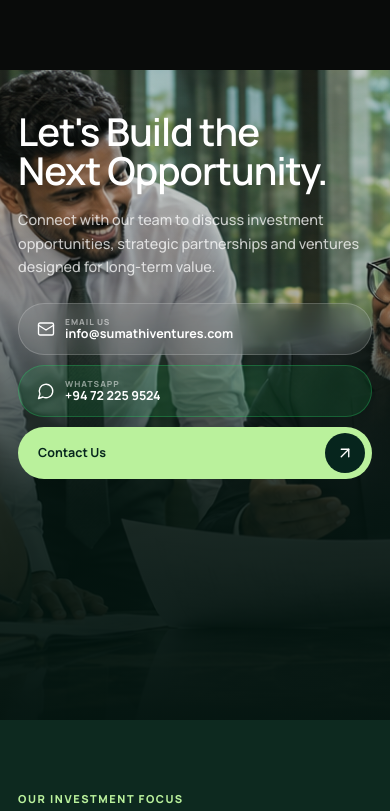
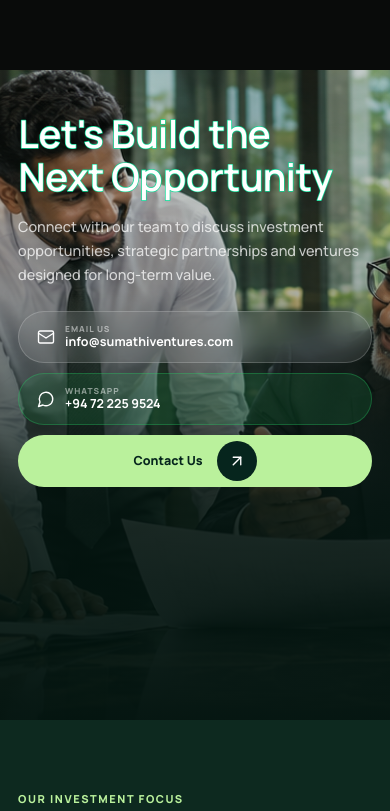
Before and after one commit to DIGIsumi2026/sumathi-ventures, a Next.js app: page /investment-focus in a window 390 px wide. Shown: the part 3331-4142 px from the top of the page. Built offline with nearby package versions, Linux system fonts and the light colour scheme.

Commit message:
heading-popup

```diff
--- a/src/components/common/StrokeText.tsx
+++ b/src/components/common/StrokeText.tsx
@@ -7,6 +7,8 @@ import '@/styles/common/stroke-text.css';
 
 type Props = {
   text: string;
+  active?: boolean;
+  lineBreakAfter?: number;
   strokeColor?: string;
   strokeWidth?: number;
   drawDuration?: number;
@@ -28,6 +30,8 @@ type Layout = {
 // Measure the real heading's wrapped words so the SVG retains its responsive typography.
 export default function StrokeText({
   text,
+  active,
+  lineBreakAfter,
   strokeColor = '#0ada95',
   strokeWidth = 1.4,
   drawDuration = 1.6,
@@ -37,7 +41,8 @@ export default function StrokeText({
   fontWeight = 800,
 }: Props) {
   const root = useRef<HTMLSpanElement>(null);
-  const entered = useSectionEntered(root);
+  const sectionEntered = useSectionEntered(root);
+  const entered = active ?? sectionEntered;
   const letters = useRef<(HTMLSpanElement | null)[]>([]);
   const baselines = useRef<(HTMLSpanElement | null)[]>([]);
   const wipe = useRef<SVGRectElement>(null);
@@ -83,7 +88,7 @@ export default function StrokeText({
       active = false;
       observer.disconnect();
     };
-  }, [words, fontWeight]);
+  }, [words, fontWeight, lineBreakAfter]);
 
   const ready = layout !== null;
   useLayoutEffect(() => {
@@ -130,11 +135,11 @@ export default function StrokeText({
   }, [ready, entered, text, drawDuration, fillDelay, stagger, ease]);
 
   return (
-    <span ref={root} className="stroke-text" role="img" aria-label={text} style={{ fontWeight }}>
+    <span ref={root} className="stroke-text" data-ready={ready} role="img" aria-label={text} style={{ fontWeight }}>
       <span className="stroke-text__layout" aria-hidden="true">
         {words.map((word, wordIndex) => (
           <span key={wordIndex}>
-            {wordIndex > 0 && ' '}
+            {wordIndex > 0 && (wordIndex === lineBreakAfter ? <br /> : ' ')}
             <span className="stroke-text__word">
               {word.chars.map((char, index) => (
                 <span
--- a/src/sections/home/HomeContactCta.tsx
+++ b/src/sections/home/HomeContactCta.tsx
@@ -20,9 +20,6 @@ export function HomeContactCta() {
 
       <div className="container sv-home-contact-cta__inner">
         <div className="sv-home-contact-cta__content">
-          <span className="sv-home-contact-cta__eyebrow">
-            CONTACT SUMATHI VENTURES
-          </span>
 
           <h2 id="sv-home-contact-cta-title">
             <StrokeText text="Let’s Start a Strategic Conversation" />
--- a/src/sections/investment-focus/InvestmentContactCta.tsx
+++ b/src/sections/investment-focus/InvestmentContactCta.tsx
@@ -2,11 +2,15 @@
 
 import Link from 'next/link';
 import { ArrowUpRight, Mail, MessageCircle } from 'lucide-react';
-import { motion, useReducedMotion } from 'motion/react';
+import { useRef } from 'react';
+import StrokeText from '@/components/common/StrokeText';
+import { motion, useInView, useReducedMotion } from 'motion/react';
 import { imageAssets } from '@/assets/imageAssets';
 
 export function InvestmentContactCTA() {
   const reduced = useReducedMotion();
+  const content = useRef<HTMLDivElement>(null);
+  const entered = useInView(content, { once:true, amount:.35 });
 
   return (
     <section
@@ -28,6 +32,7 @@ export function InvestmentContactCTA() {
 
       <div className="container sv-investment-contact__inner">
         <motion.div
+          ref={content}
           className="sv-investment-contact__content"
           initial={reduced ? false : { opacity:0, y:28 }}
           whileInView={{ opacity:1, y:0 }}
@@ -39,9 +44,12 @@ export function InvestmentContactCTA() {
         >
 
           <h2 id="sv-investment-contact-title">
-            Let&apos;s Build the
-            <br />
-            Next Opportunity.
+            <StrokeText
+              text="Let&apos;s Build the Next Opportunity"
+              fontWeight={600}
+              lineBreakAfter={3}
+              active={entered}
+            />
           </h2>
 
           <p>
--- a/src/styles/common/stroke-text.css
+++ b/src/styles/common/stroke-text.css
@@ -6,7 +6,7 @@
 
 .stroke-text__layout {
   display:block;
-  visibility:hidden;
+  visibility:visible;
 }
 
 .stroke-text__word {
@@ -35,3 +35,7 @@
   user-select:none;
   letter-spacing:0;
 }
+
+.stroke-text[data-ready="true"] .stroke-text__layout {
+  visibility:hidden;
+}
--- a/src/styles/investment-focus/inventment-contact.css
+++ b/src/styles/investment-focus/inventment-contact.css
@@ -48,15 +48,15 @@
   max-width:720px;
   margin:0;
   color:#fff;
-  font-size:clamp(2.5rem,3.25vw,5rem);
+  font-size:clamp(2.5rem,2.25vw,5rem);
   font-weight:600;
-  line-height:1.03;
-  letter-spacing:-.025em;
+  line-height:1.13;
+  letter-spacing:-.005em;
   text-wrap:balance;
 }
 
 .sv-investment-contact__content>p {
-  max-width:620px;
+  max-width:600px;
   margin:17px 0 0;
   color:rgba(255,255,255,.74);
   font-size:clamp(.9rem,1vw,1.04rem);
@@ -117,6 +117,10 @@
   background:rgb(186, 241, 156);
   color:#06251d;
   font-weight:800;
+}
+
+.sv-investment-contact__button--primary>span {
+  font-weight:inherit;
 }
 
 .sv-investment-contact__arrow {
@@ -202,7 +206,8 @@
   }
 
   .sv-investment-contact__button--primary {
-    justify-content:space-between;
+    justify-content:center;
+    padding:6px 20px;
   }
 }
 
@@ -224,7 +229,8 @@
   }
 
   .sv-investment-contact__button--primary {
-    justify-content:space-between;
+    justify-content:center;
+    padding:6px 20px;
   }
 }
 
```
